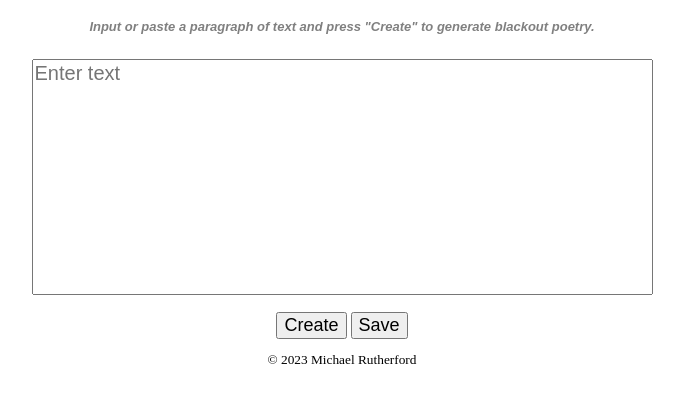
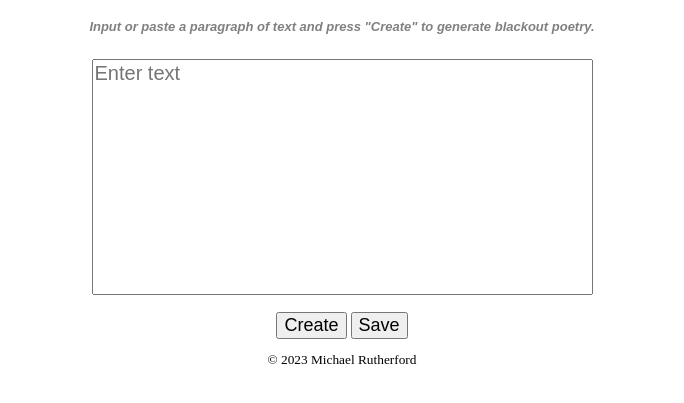
Before and after one commit to michaelrutherford/wordshade, a plain HTML site: page index.html in a window 1280 px wide. Shown: the part 61-464 px from the top of the page, without its empty margins (298-982 px from the left). Drawn offline with Linux system fonts and the light colour scheme.

Commit message:
Reduce textarea columns

```diff
--- a/index.html
+++ b/index.html
@@ -10,9 +10,8 @@
   <h1 id="title">Wordshade</h1>
   <h2 id="instructions">Input or paste a paragraph of text and press "Create" to generate blackout poetry.</h2>
 
-
   <div id="paragraph-container">
-    <textarea id="paragraph-input" name="paragraph" cols="50" rows="10" placeholder="Enter text"></textarea>
+    <textarea id="paragraph-input" name="paragraph" cols="40" rows="10" placeholder="Enter text"></textarea>
   </div>
 
   <div id="button-container">
```
